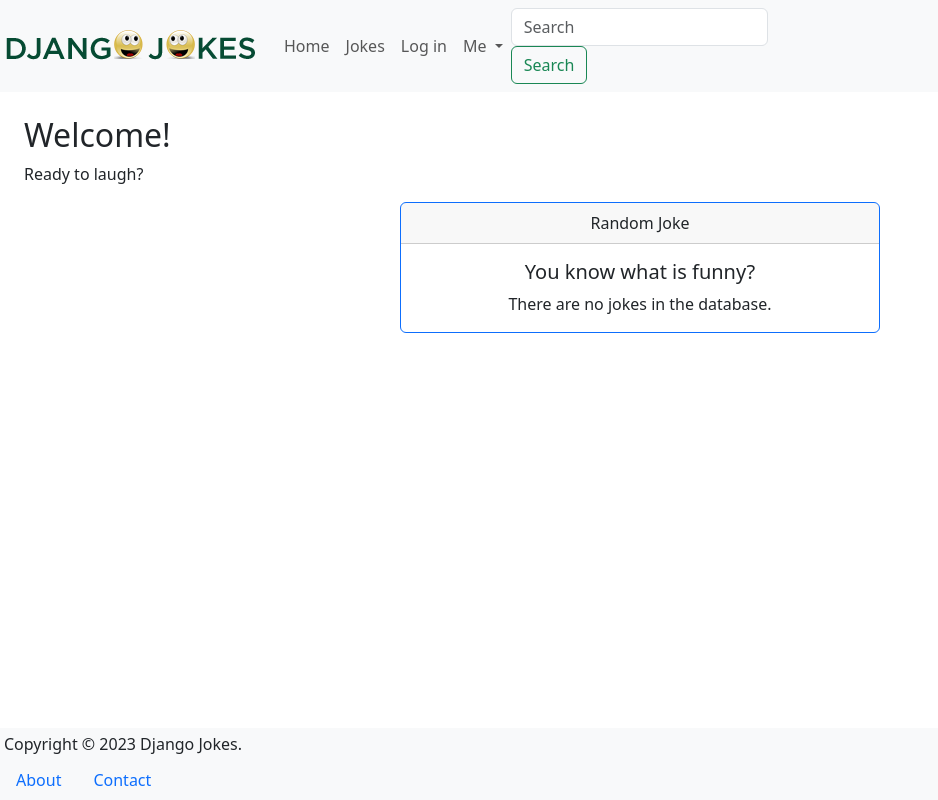
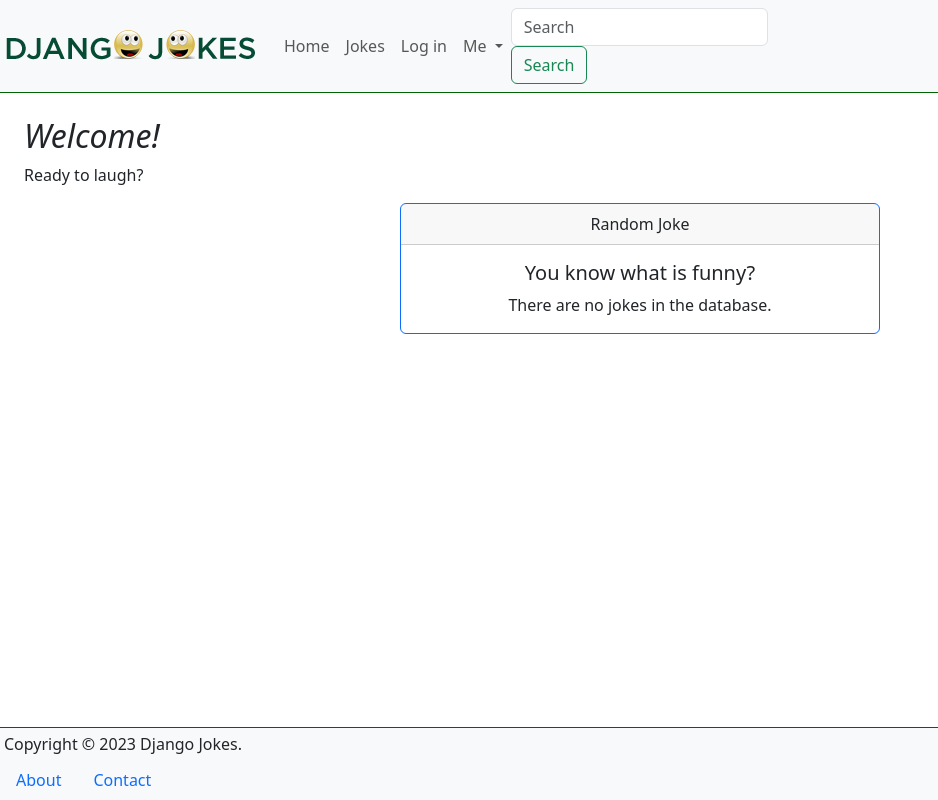
Before and after one commit to 90barricade93/djangojokes.com, a Django app: page / in a window 1280 px wide. Shown: the whole page, without its empty margins (0-938 px from the left). Run offline with Django 4.2, Linux system fonts and the light colour scheme; data that the repository does not hold is empty; some libraries are stand-ins or nearby versions.

Commit message:
added css main

```diff
--- /dev/null
+++ b/djangojokes/static/css/main.css
@@ -0,0 +1,12 @@
+body {
+    padding-bottom: 50px;
+    }
+    footer {
+    border-top: 1px solid darkgreen;
+    }
+    header {
+    border-bottom: 1px solid darkgreen;
+    }
+    h2 {
+    font-style: italic;
+    }
--- a/templates/_base.html
+++ b/templates/_base.html
@@ -6,6 +6,7 @@
 <meta charset="UTF-8">
 <meta name="viewport" content="width=device-width, initial-scale=1">
 <link href="https://cdn.jsdelivr.net/npm/bootstrap@5.3.0-alpha1/dist/css/bootstrap.min.css" rel="stylesheet" integrity="sha384-GLhlTQ8iRABdZLl6O3oVMWSktQOp6b7In1Zl3/Jr59b6EGGoI1aFkw7cmDA6j6gD" crossorigin="anonymous">
+<link rel="stylesheet" href="{% static 'css/main.css' %}">
 <script src="https://kit.fontawesome.com/eafe9b497d.js" crossorigin="anonymous"></script>
 <link rel="shortcut icon" type="image/png"
   href="{% static 'images/favicon.png' %}">
```
